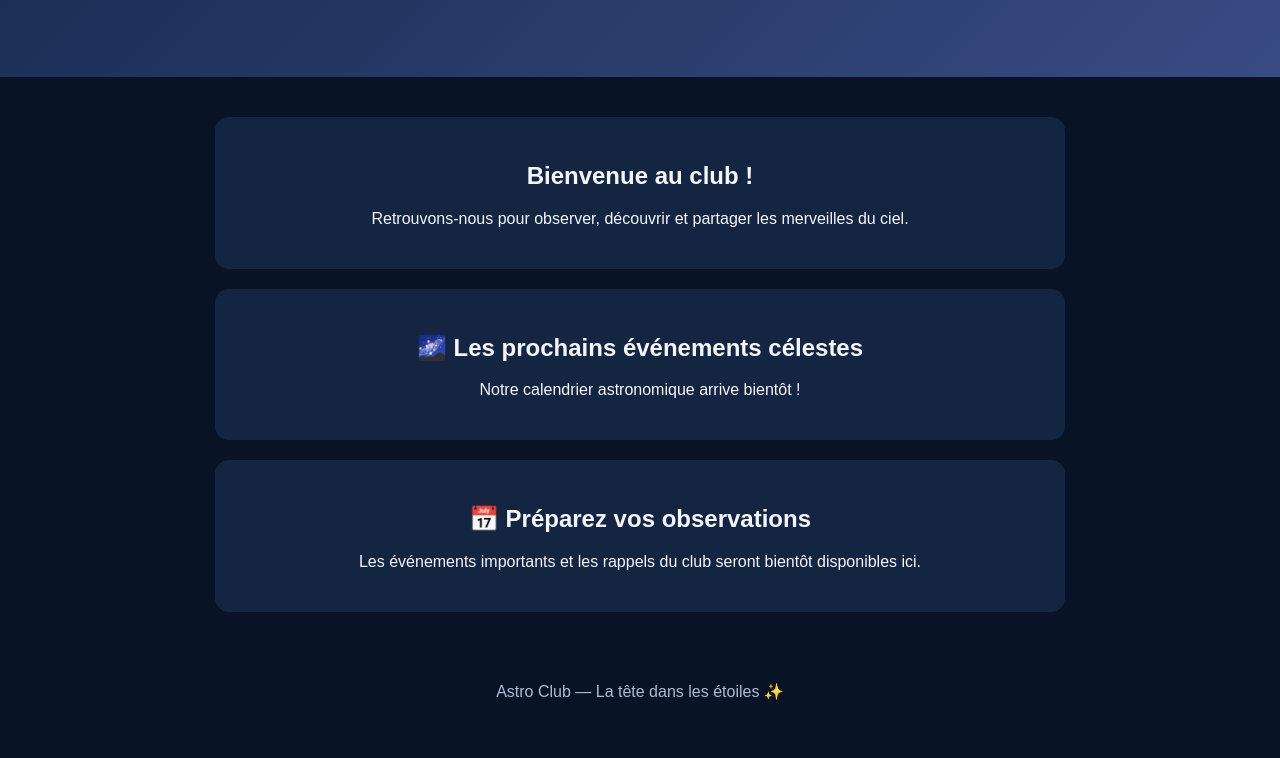
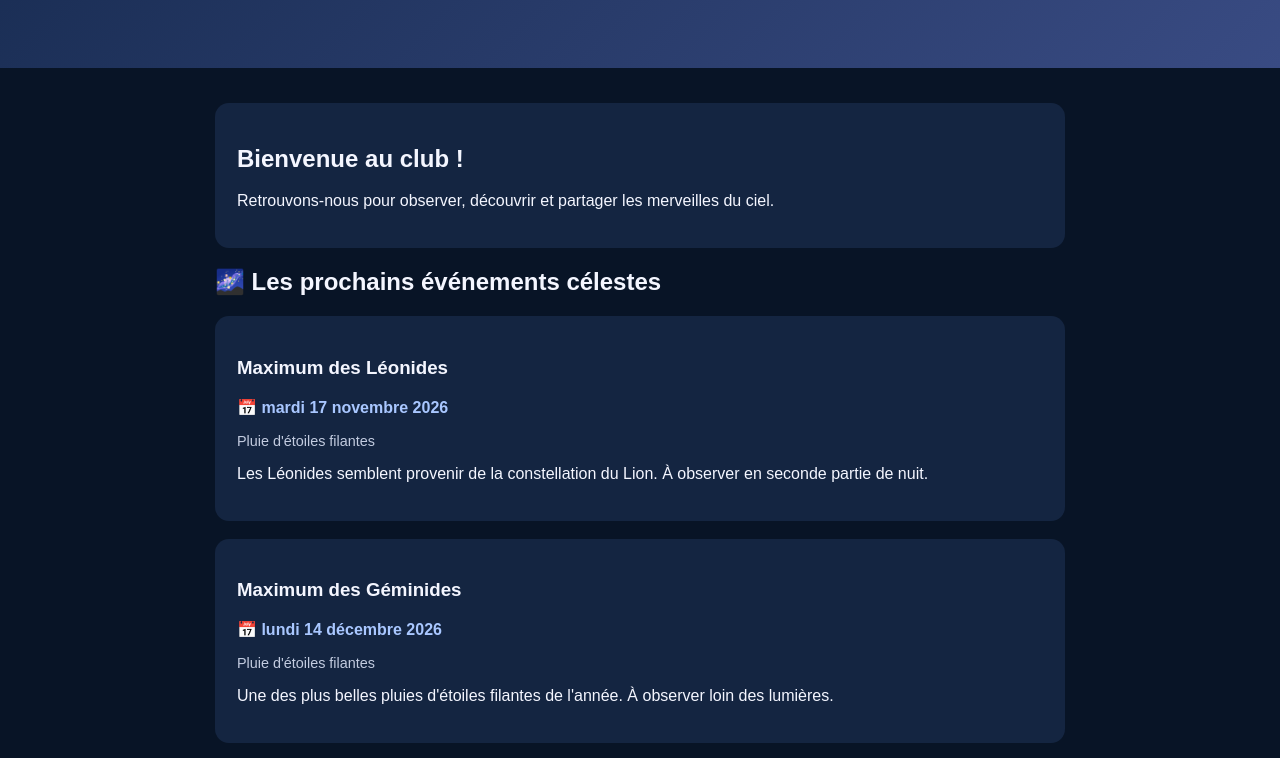
Before and after one commit to villages-du-ciel/agenda-astro, a plain HTML site: page index.html in a window 1280 px wide. Shown: the part 177-935 px from the top of the page. Before the commit the page ends 908 px from the top, so only its background shows below. Drawn offline with Linux system fonts and the light colour scheme.

Commit message:
Refactor HTML structure and add event loading script
Updated layout and styling for header, main, and footer sections. Added script to load events dynamically from a JSON file.

```diff
--- a/index.html
+++ b/index.html
@@ -11,21 +11,37 @@
       font-family: Arial, sans-serif;
       background: #081426;
       color: #f4f6ff;
-      text-align: center;
     }
     header {
-      padding: 65px 20px;
+      padding: 55px 20px;
+      text-align: center;
       background: linear-gradient(135deg, #172b50, #394b83);
     }
-    h1 { font-size: 2.5em; margin-bottom: 12px; }
-    main { max-width: 850px; margin: 40px auto; padding: 0 20px; }
+    h1 { font-size: 2.5em; }
+    main {
+      max-width: 850px;
+      margin: 35px auto;
+      padding: 0 20px;
+    }
     .card {
       background: #142541;
       border-radius: 14px;
-      padding: 25px;
-      margin: 20px 0;
+      padding: 22px;
+      margin: 18px 0;
     }
-    footer { padding: 30px; color: #aebbd3; }
+    .event-date {
+      color: #a9c7ff;
+      font-weight: bold;
+    }
+    .event-type {
+      color: #c3cce0;
+      font-size: 0.9em;
+    }
+    footer {
+      text-align: center;
+      padding: 30px;
+      color: #aebbd3;
+    }
   </style>
 </head>
 <body>
@@ -35,24 +51,81 @@
   </header>
 
   <main>
-    <div class="card">
+    <section class="card">
       <h2>Bienvenue au club !</h2>
-      <p>Retrouvons-nous pour observer, découvrir et partager
-      les merveilles du ciel.</p>
-    </div>
+      <p>Retrouvons-nous pour observer, découvrir et partager les merveilles du ciel.</p>
+    </section>
 
-    <div class="card">
-      <h2>🌌 Les prochains événements célestes</h2>
-      <p>Notre calendrier astronomique arrive bientôt !</p>
-    </div>
-
-    <div class="card">
-      <h2>📅 Préparez vos observations</h2>
-      <p>Les événements importants et les rappels du club
-      seront bientôt disponibles ici.</p>
+    <h2>🌌 Les prochains événements célestes</h2>
+    <div id="evenements">
+      <p>Chargement du calendrier...</p>
     </div>
   </main>
 
   <footer>Astro Club — La tête dans les étoiles ✨</footer>
+
+  <script>
+    async function chargerEvenements() {
+      const zone = document.getElementById("evenements");
+
+      try {
+        const reponse = await fetch("data/evenements.json");
+        if (!reponse.ok) throw new Error("Calendrier introuvable");
+
+        const evenements = await reponse.json();
+        const aujourdHui = new Date();
+        aujourdHui.setHours(0, 0, 0, 0);
+
+        const prochains = evenements
+          .filter(e => {
+            const date = new Date(e.date + "T00:00:00");
+            return !isNaN(date) && date >= aujourdHui;
+          })
+          .sort((a, b) => a.date.localeCompare(b.date));
+
+        zone.replaceChildren();
+
+        if (prochains.length === 0) {
+          zone.textContent = "Aucun événement à venir pour le moment.";
+          return;
+        }
+
+        prochains.forEach(e => {
+          const carte = document.createElement("article");
+          carte.className = "card";
+
+          const date = new Date(e.date + "T00:00:00");
+          const dateTexte = date.toLocaleDateString("fr-FR", {
+            weekday: "long",
+            day: "numeric",
+            month: "long",
+            year: "numeric"
+          });
+
+          const titre = document.createElement("h3");
+          titre.textContent = e.titre;
+
+          const dateElement = document.createElement("p");
+          dateElement.className = "event-date";
+          dateElement.textContent = "📅 " + dateTexte;
+
+          const type = document.createElement("p");
+          type.className = "event-type";
+          type.textContent = e.type;
+
+          const description = document.createElement("p");
+          description.textContent = e.description;
+
+          carte.append(titre, dateElement, type, description);
+          zone.appendChild(carte);
+        });
+      } catch (erreur) {
+        zone.textContent =
+          "Impossible de charger le calendrier. Vérifiez le fichier des événements.";
+      }
+    }
+
+    chargerEvenements();
+  </script>
 </body>
 </html>
```
